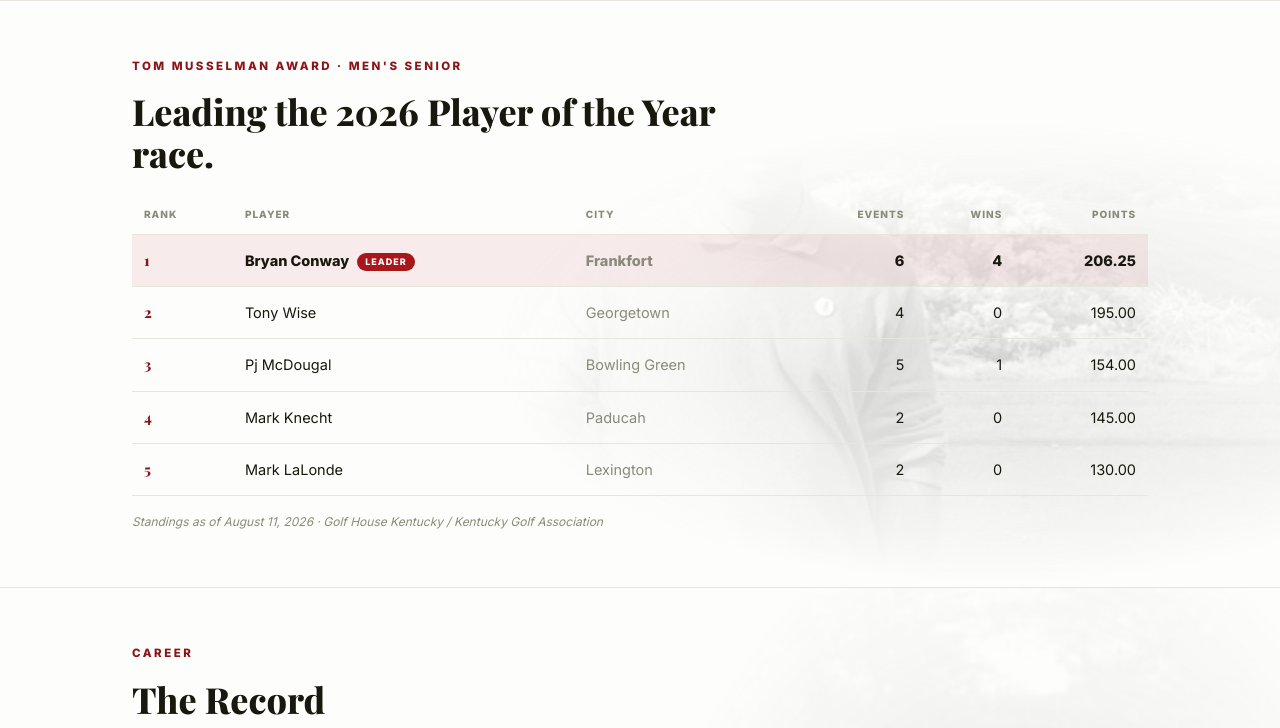
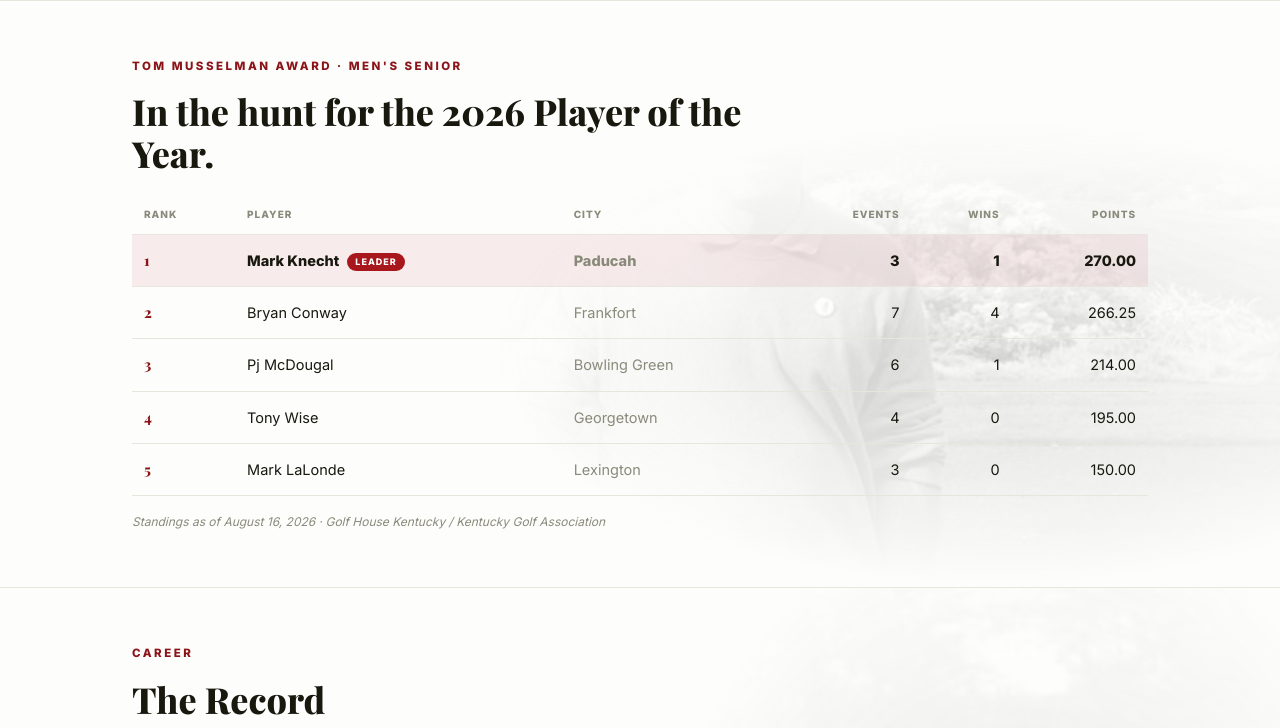
Before and after one commit to conwaygolf/Bryan-Conway-Golf-, a Flask app: page / in a window 1280 px wide. Shown: the part 1076-1804 px from the top of the page. Run offline with Flask 3, Linux system fonts and the light colour scheme.

Commit message:
Update Tom Musselman POY standings -- Bryan now 2nd, 3.75 back
Pulled live from the real KGA GolfGenius standings page (found the
correct league after an earlier search matched a same-named Maine
page by mistake -- verified this one by city names: Frankfort,
Paducah, Bowling Green, etc.). Mark Knecht took over 1st (270.00,
3 events) with Bryan at 266.25 across 7 events and tour-leading 4
wins. Moved the "Leader" tag to the actual current leader and
reworded the section headline since "Leading the race" is no longer
accurate.

Co-Authored-By: Claude Sonnet 5 <noreply@anthropic.com>

```diff
--- a/templates/index.html
+++ b/templates/index.html
@@ -276,7 +276,7 @@
   <div class="wrap">
     <div class="section-head">
       <div class="eyebrow">Tom Musselman Award &middot; Men's Senior</div>
-      <h2 class="section-title">Leading the 2026 Player of the Year race.</h2>
+      <h2 class="section-title">In the hunt for the 2026 Player of the Year.</h2>
     </div>
     <table class="poy-table">
       <thead>
@@ -292,14 +292,30 @@
       <tbody>
         <tr class="leader">
           <td class="poy-rank">1</td>
-          <td>Bryan Conway<span class="poy-leader-tag">Leader</span></td>
-          <td class="poy-city td-city">Frankfort</td>
-          <td class="num td-events">6</td>
-          <td class="num td-events">4</td>
-          <td class="num">206.25</td>
+          <td>Mark Knecht<span class="poy-leader-tag">Leader</span></td>
+          <td class="poy-city td-city">Paducah</td>
+          <td class="num td-events">3</td>
+          <td class="num td-events">1</td>
+          <td class="num">270.00</td>
         </tr>
         <tr>
           <td class="poy-rank">2</td>
+          <td>Bryan Conway</td>
+          <td class="poy-city td-city">Frankfort</td>
+          <td class="num td-events">7</td>
+          <td class="num td-events">4</td>
+          <td class="num">266.25</td>
+        </tr>
+        <tr>
+          <td class="poy-rank">3</td>
+          <td>Pj McDougal</td>
+          <td class="poy-city td-city">Bowling Green</td>
+          <td class="num td-events">6</td>
+          <td class="num td-events">1</td>
+          <td class="num">214.00</td>
+        </tr>
+        <tr>
+          <td class="poy-rank">4</td>
           <td>Tony Wise</td>
           <td class="poy-city td-city">Georgetown</td>
           <td class="num td-events">4</td>
@@ -307,32 +323,16 @@
           <td class="num">195.00</td>
         </tr>
         <tr>
-          <td class="poy-rank">3</td>
-          <td>Pj McDougal</td>
-          <td class="poy-city td-city">Bowling Green</td>
-          <td class="num td-events">5</td>
-          <td class="num td-events">1</td>
-          <td class="num">154.00</td>
-        </tr>
-        <tr>
-          <td class="poy-rank">4</td>
-          <td>Mark Knecht</td>
-          <td class="poy-city td-city">Paducah</td>
-          <td class="num td-events">2</td>
-          <td class="num td-events">0</td>
-          <td class="num">145.00</td>
-        </tr>
-        <tr>
           <td class="poy-rank">5</td>
           <td>Mark LaLonde</td>
           <td class="poy-city td-city">Lexington</td>
-          <td class="num td-events">2</td>
+          <td class="num td-events">3</td>
           <td class="num td-events">0</td>
-          <td class="num">130.00</td>
+          <td class="num">150.00</td>
         </tr>
       </tbody>
     </table>
-    <p class="poy-note">Standings as of August 11, 2026 &middot; Golf House Kentucky / Kentucky Golf Association</p>
+    <p class="poy-note">Standings as of August 16, 2026 &middot; Golf House Kentucky / Kentucky Golf Association</p>
   </div>
 </section>
 
```
